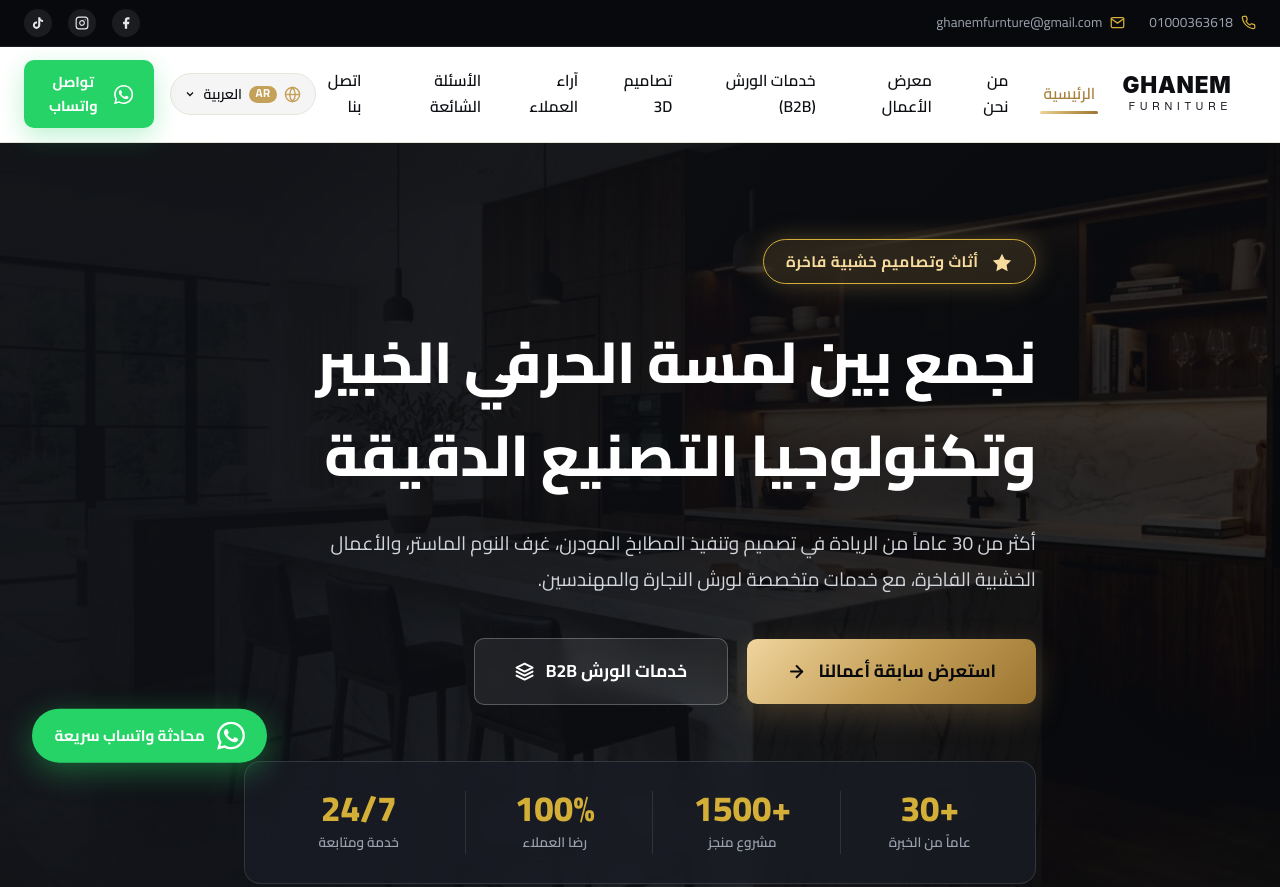
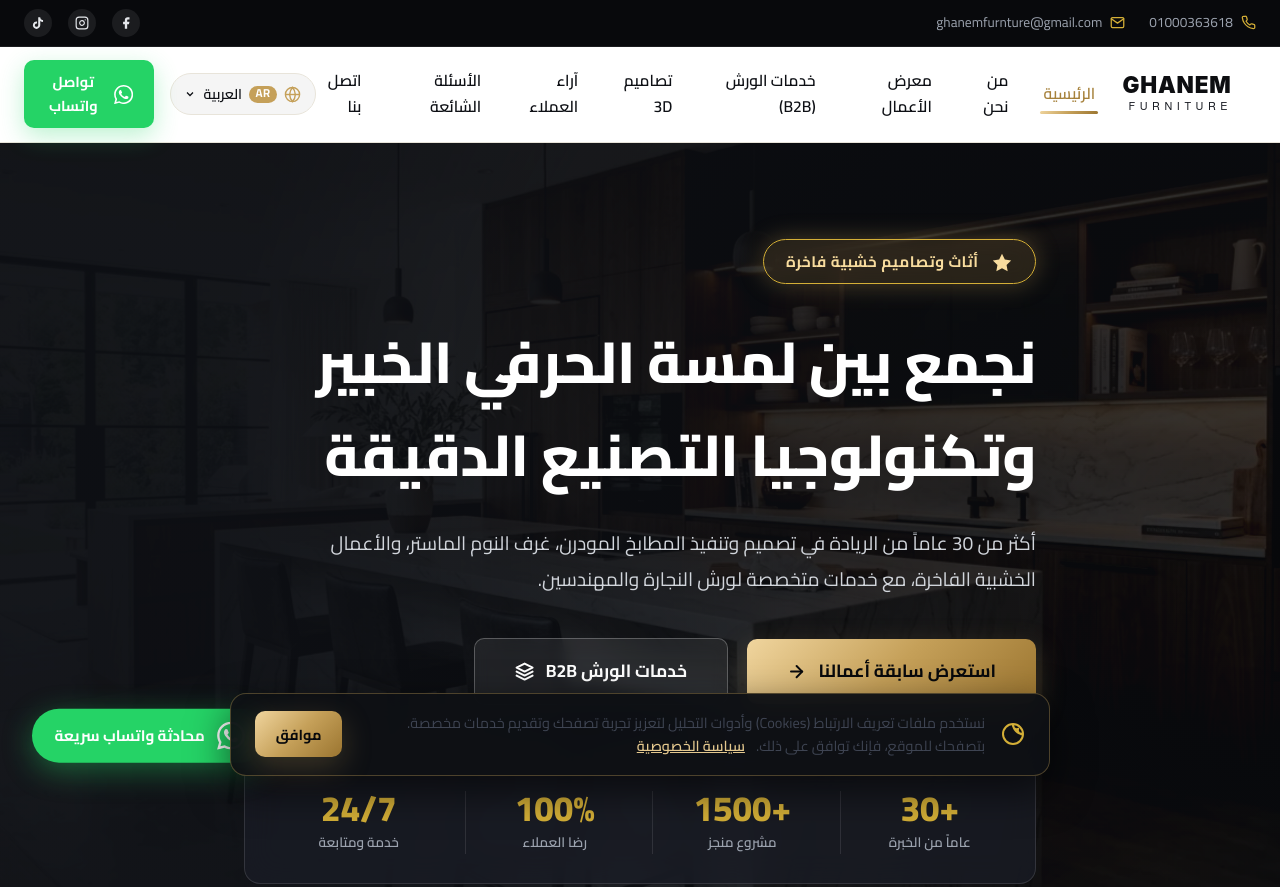
Before and after one commit to ghanemfurnture-del/ghanem-furniture-site, a plain HTML site: page index.html in a window 1280 px wide. Shown: the top 887 px of the page. Drawn offline with Linux system fonts and the light colour scheme; a web font is replaced by a local one.

Commit message:
إضافة بانر الموافقة على ملفات تعريف الارتباط (Cookie Consent Banner) ثنائي اللغة ومتجاوب مع حفظ التفضيل

```diff
--- a/css/style.css
+++ b/css/style.css
@@ -3909,3 +3909,91 @@ html[dir="ltr"] .mockup-nav-next {
     height: 320px;
   }
 }
+
+/* ==========================================================================
+   Cookie Consent Banner Component
+   ========================================================================== */
+.cookie-consent-banner {
+  position: fixed;
+  bottom: 1.5rem;
+  left: 50%;
+  transform: translateX(-50%) translateY(30px);
+  width: calc(100% - 2.5rem);
+  max-width: 820px;
+  background: rgba(14, 16, 21, 0.95);
+  border: 1px solid rgba(197, 160, 89, 0.35);
+  border-radius: var(--radius-md);
+  box-shadow: 0 15px 40px rgba(0, 0, 0, 0.6);
+  backdrop-filter: blur(14px);
+  -webkit-backdrop-filter: blur(14px);
+  padding: 1.1rem 1.5rem;
+  z-index: 999;
+  opacity: 0;
+  visibility: hidden;
+  transition: opacity 0.35s ease, transform 0.35s cubic-bezier(0.16, 1, 0.3, 1), visibility 0.35s ease;
+}
+
+.cookie-consent-banner.visible {
+  opacity: 1;
+  visibility: visible;
+  transform: translateX(-50%) translateY(0);
+}
+
+.cookie-consent-inner {
+  display: flex;
+  align-items: center;
+  justify-content: space-between;
+  gap: 1.5rem;
+}
+
+.cookie-consent-text {
+  display: flex;
+  align-items: center;
+  gap: 1rem;
+  color: #D1D5DB;
+  font-size: 0.9rem;
+  line-height: 1.6;
+}
+
+.cookie-consent-icon {
+  width: 24px;
+  height: 24px;
+  color: var(--gold-400);
+  flex-shrink: 0;
+}
+
+.cookie-privacy-link {
+  color: var(--gold-300);
+  text-decoration: underline;
+  margin-inline-start: 0.5rem;
+  font-weight: 600;
+  transition: color var(--transition-fast);
+}
+
+.cookie-privacy-link:hover {
+  color: #FFFFFF;
+}
+
+.cookie-consent-actions {
+  flex-shrink: 0;
+}
+
+@media (max-width: 768px) {
+  .cookie-consent-banner {
+    bottom: 1rem;
+    width: calc(100% - 1.5rem);
+    padding: 1rem 1.2rem;
+  }
+  .cookie-consent-inner {
+    flex-direction: column;
+    align-items: flex-start;
+    gap: 1rem;
+  }
+  .cookie-consent-actions {
+    width: 100%;
+  }
+  .cookie-consent-actions .btn {
+    width: 100%;
+    justify-content: center;
+  }
+}
--- a/js/main.js
+++ b/js/main.js
@@ -286,4 +286,84 @@ document.addEventListener('DOMContentLoaded', () => {
     goToSlide(0);
     startAutoPlay();
   });
+
+  // --- 8. Cookie Consent Banner Component ---
+  (function initCookieConsent() {
+    const COOKIE_STORAGE_KEY = 'ghanem_cookie_consent';
+    if (localStorage.getItem(COOKIE_STORAGE_KEY)) return;
+
+    const isEn = (window.i18n && window.i18n.getLanguage() === 'en') || (localStorage.getItem('site_lang') === 'en');
+    const text = isEn
+      ? 'We use cookies and analytical tools to improve your browsing experience and provide tailored services. By continuing to browse, you agree to our use of cookies.'
+      : 'نستخدم ملفات تعريف الارتباط (Cookies) وأدوات التحليل لتعزيز تجربة تصفحك وتقديم خدمات مخصصة. بتصفحك للموقع، فإنك توافق على ذلك.';
+    const privacyText = isEn ? 'Privacy Policy' : 'سياسة الخصوصية';
+    const acceptText = isEn ? 'Accept' : 'موافق';
+
+    const banner = document.createElement('div');
+    banner.className = 'cookie-consent-banner';
+    banner.id = 'cookieConsentBanner';
+    banner.setAttribute('role', 'dialog');
+    banner.setAttribute('aria-live', 'polite');
+    banner.innerHTML = `
+      <div class="cookie-consent-inner">
+        <div class="cookie-consent-text">
+          <svg class="cookie-consent-icon" viewBox="0 0 24 24" fill="none" stroke="currentColor" stroke-width="2">
+            <circle cx="12" cy="12" r="10"></circle>
+            <path d="M12 2a10 10 0 0 0 10 10 4 4 0 0 1-5-5 4 4 0 0 1-5-5"></path>
+            <path d="M8.5 8.5v.01"></path>
+            <path d="M7.5 15.5v.01"></path>
+            <path d="M15.5 15.5v.01"></path>
+            <path d="M11.5 12.5v.01"></path>
+          </svg>
+          <p>
+            <span data-i18n="cookie.text">${text}</span>
+            <a href="privacy-policy.html" class="cookie-privacy-link" data-i18n="cookie.privacy_link">${privacyText}</a>
+          </p>
+        </div>
+        <div class="cookie-consent-actions">
+          <button type="button" class="btn btn-gold btn-sm" id="cookieAcceptBtn">
+            <span data-i18n="cookie.accept">${acceptText}</span>
+          </button>
+        </div>
+      </div>
+    `;
+
+    document.body.appendChild(banner);
+
+    // Fade in
+    requestAnimationFrame(() => {
+      setTimeout(() => {
+        banner.classList.add('visible');
+      }, 400);
+    });
+
+    const acceptBtn = document.getElementById('cookieAcceptBtn');
+    if (acceptBtn) {
+      acceptBtn.addEventListener('click', () => {
+        localStorage.setItem(COOKIE_STORAGE_KEY, 'accepted');
+        banner.classList.remove('visible');
+        setTimeout(() => {
+          banner.remove();
+        }, 350);
+      });
+    }
+
+    // Update texts on language change
+    window.addEventListener('languageChanged', (e) => {
+      const currentLang = (e && e.detail && e.detail.lang) || localStorage.getItem('site_lang') || 'ar';
+      const textSpan = banner.querySelector('[data-i18n="cookie.text"]');
+      const linkSpan = banner.querySelector('[data-i18n="cookie.privacy_link"]');
+      const btnSpan = banner.querySelector('[data-i18n="cookie.accept"]');
+
+      if (currentLang === 'en') {
+        if (textSpan) textSpan.textContent = 'We use cookies and analytical tools to improve your browsing experience and provide tailored services. By continuing to browse, you agree to our use of cookies.';
+        if (linkSpan) linkSpan.textContent = 'Privacy Policy';
+        if (btnSpan) btnSpan.textContent = 'Accept';
+      } else {
+        if (textSpan) textSpan.textContent = 'نستخدم ملفات تعريف الارتباط (Cookies) وأدوات التحليل لتعزيز تجربة تصفحك وتقديم خدمات مخصصة. بتصفحك للموقع، فإنك توافق على ذلك.';
+        if (linkSpan) linkSpan.textContent = 'سياسة الخصوصية';
+        if (btnSpan) btnSpan.textContent = 'موافق';
+      }
+    });
+  })();
 });
--- a/lang/ar.json
+++ b/lang/ar.json
@@ -345,5 +345,19 @@
     "heic_error": "تعذر تحويل صيغة HEIC في هذا المتصفح، يرجى حفظ الصورة كـ JPG أو PNG وإعادة المحاولة.",
     "uploading_photos_status": "جاري رفع الصور المرجعية وإرسال الرسالة...",
     "photos_attached_title": "الصور المرجعية المرفقة من العميل:"
+  },
+  "cookie": {
+    "title": "إشعار ملفات تعريف الارتباط (Cookies)",
+    "text": "نستخدم ملفات تعريف الارتباط (Cookies) وأدوات التحليل لتعزيز تجربة تصفحك وتقديم خدمات مخصصة. بتصفحك للموقع، فإنك توافق على ذلك.",
+    "accept": "موافق",
+    "privacy_link": "سياسة الخصوصية"
+  },
+  "legal": {
+    "privacy_title": "سياسة الخصوصية | Ghanem Furniture",
+    "privacy_heading": "سياسة الخصوصية وحماية البيانات",
+    "privacy_desc": "نلتزم في Ghanem Furniture بحماية خصوصيتك وأمان بياناتك الشخصية وفق أعلى معايير الشفافية والأمان.",
+    "terms_title": "الشروط والأحكام | Ghanem Furniture",
+    "terms_heading": "الشروط والأحكام العامة",
+    "terms_desc": "الشروط والضوابط المنظمة لاستخدام موقع Ghanem Furniture والتعامل مع المشروعات والتصاميم المخصصة."
   }
 }
```
Also changed, not shown: lang/en.json (+14 -0 lines).
